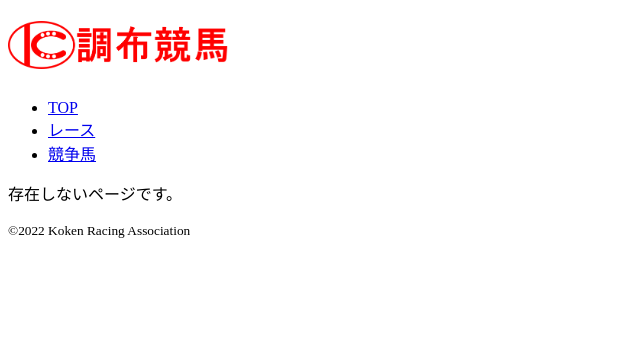
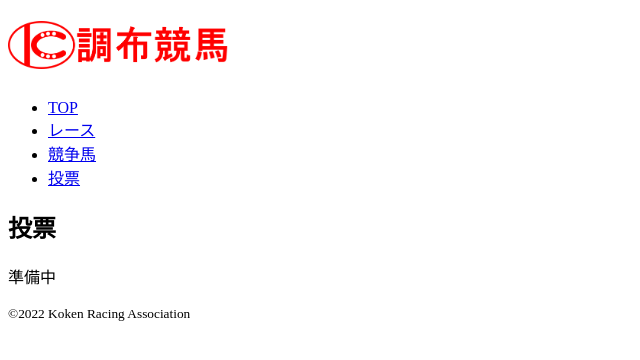
Before and after one commit to ueckoken/chofu-race-course, a Next.js app in the folder client/: page /vote in a window 1280 px wide. Before the commit this address had no page. Shown: the top 360 px of the page, without its empty margins (0-640 px from the left). Built offline with nearby package versions, Linux system fonts and the light colour scheme.

Commit message:
投票ページ復活

```diff
--- a/client/src/components/Header.tsx
+++ b/client/src/components/Header.tsx
@@ -34,6 +34,11 @@ const Header: FC<{}> = () => {
                             <a>競争馬</a>
                         </Link>
                     </li>
+                    <li>
+                        <Link href="/vote">
+                            <a>投票</a>
+                        </Link>
+                    </li>
                 </ul>
             </nav>
         </header>
--- /dev/null
+++ b/client/src/pages/vote.tsx
@@ -0,0 +1,24 @@
+import { FC } from "react";
+import Head from "next/head";
+
+const VotePage: FC<{}> = () => {
+    return (
+        <>
+            <Head>
+                <title>投票所 | 調布競馬ポータル</title>
+                <link rel="icon" href="/logo256.ico" />
+                <meta
+                    name="og:image"
+                    content="https://kra.azukibar.dev/ogp.png"
+                />
+                <meta name="twitter:card" content="summary_large_image" />
+                <meta name="twitter:title" content="調布競馬ポータル" />
+                <meta name="twitter:description" content="調布競馬公式サイト" />
+            </Head>
+            <h2>投票</h2>
+            <p>準備中</p>
+        </>
+    );
+};
+
+export default VotePage;
```
